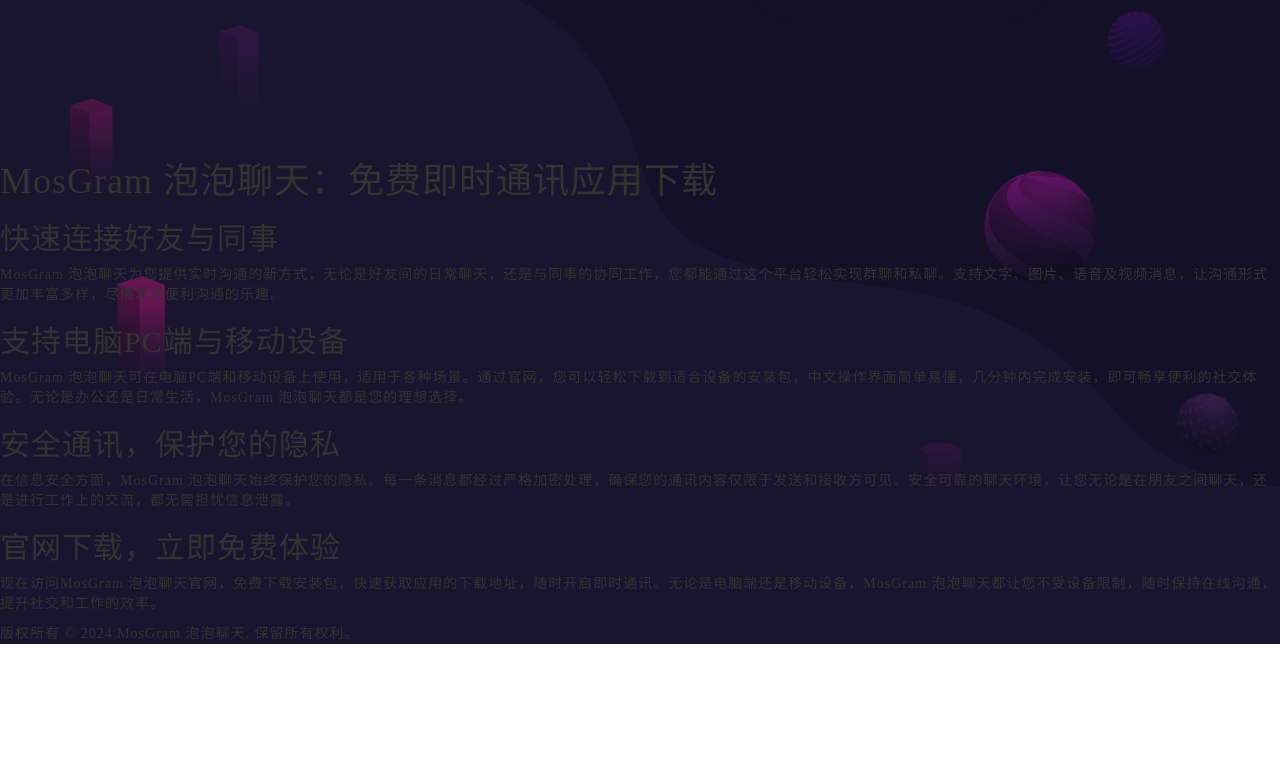
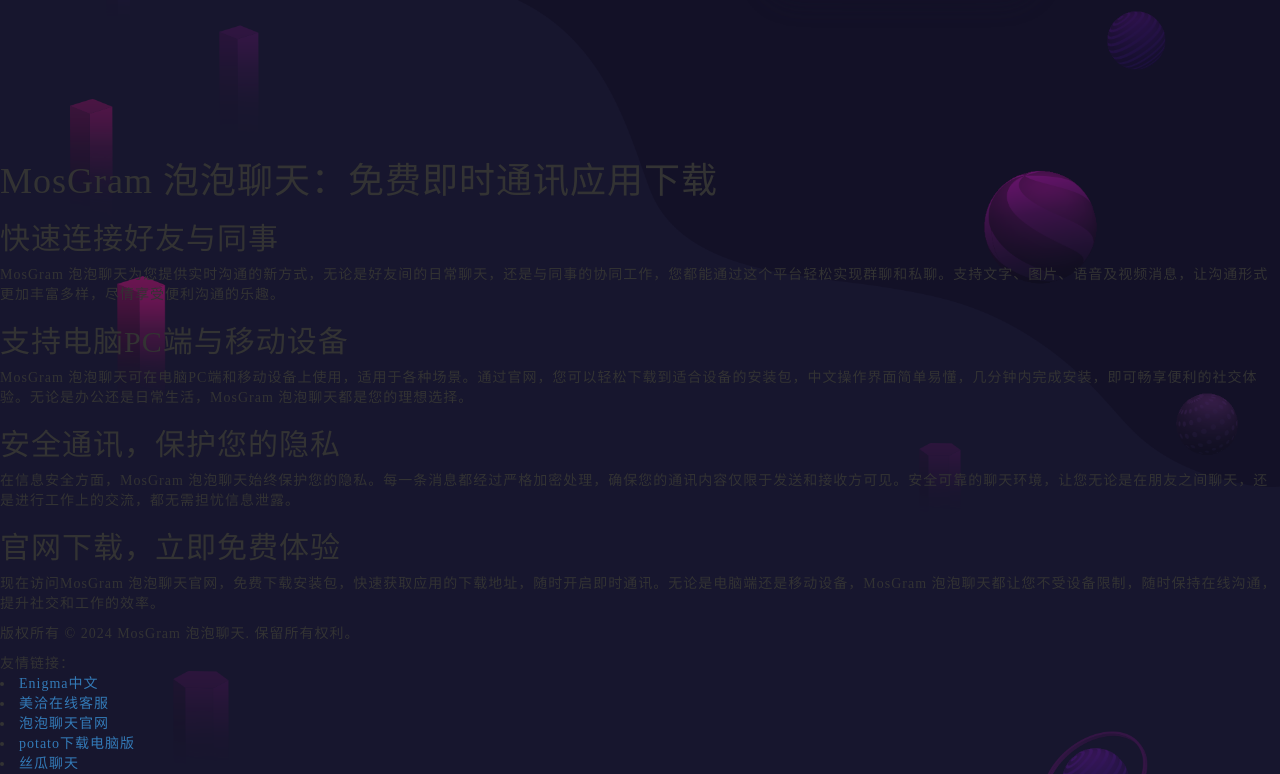
Before and after one commit to Beingfan/paopao-seo, a website: page index.html in a window 1280 px wide. Shown: the part 844-1618 px from the top of the page. Before the commit the page ends 1498 px from the top, so only its background shows below. Drawn offline with Linux system fonts and the light colour scheme.

Commit message:
index.html

```diff
--- a/index.html
+++ b/index.html
@@ -104,7 +104,12 @@
         </p>
     </section>
    <p>版权所有 &copy; 2024 MosGram 泡泡聊天. 保留所有权利。</p>
-
+  友情链接：
+<li><a href="https://enigma-seo.vercel.app/">Enigma中文</a></li>
+<li><a href="https://meiqia-seo.vercel.app/">美洽在线客服</a></li>
+<li><a href="https://paopao-seo.vercel.app/">泡泡聊天官网</a></li>
+<li><a href="https://potato-seo.vercel.app/">potato下载电脑版</a></li>
+<li><a href="https://sigua-seo.vercel.app/">丝瓜聊天</a></li>
 
   </main>
 
```
